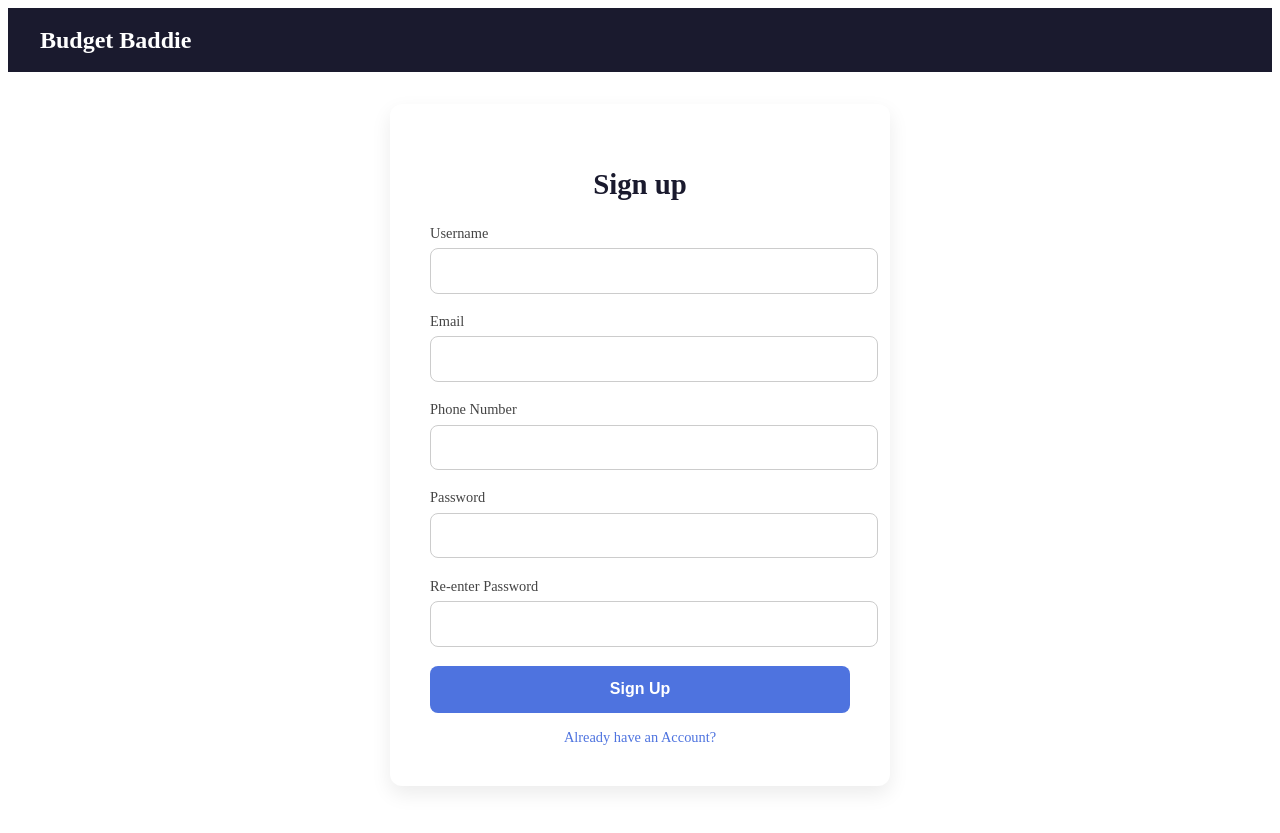
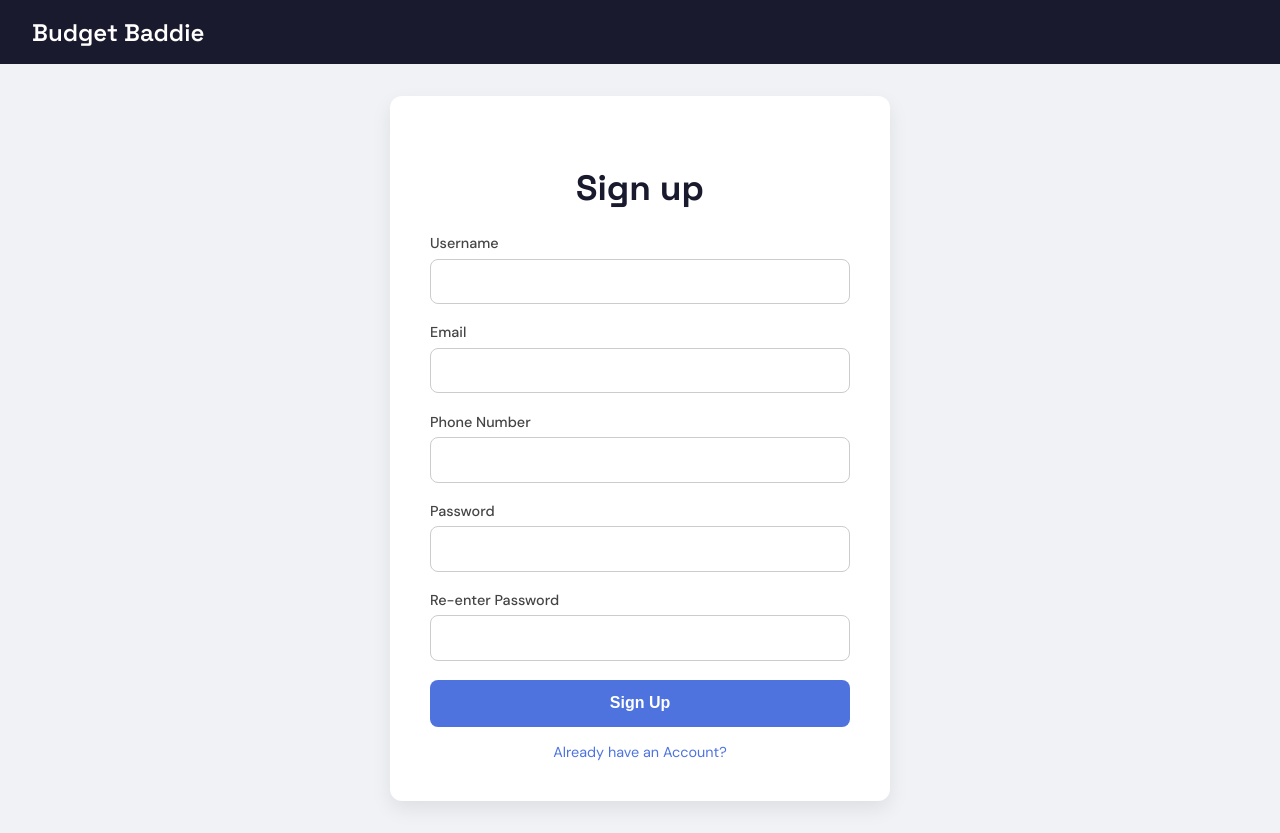
Before and after one commit to dababy5/budgetbaddie, a Django app: page /signup/ in a window 1280 px wide. Before the commit the page ends 790 px from the top, so only its background shows below. Run offline with Django 5.2, Linux system fonts and the light colour scheme; some libraries are stand-ins or nearby versions.

Commit message:
Fixed font for login and signup

```diff
--- a/static/style.css
+++ b/static/style.css
@@ -1,13 +1,15 @@
 /* === Global Styles === */
+body {
+  margin: 0;
+  padding: 0;
+  font-family: "DM Sans", sans-serif;
+  background-color: #f0f2f5;
+  color: #333;
+}
 
-
-/* Apply a unique layout to the welcome page body */
 /* === WELCOME PAGE STYLES === */
-
-/* This is the magic that centers everything on the welcome page! */
 body.welcome-page {
   font-family: 'Poppins', sans-serif;
-  background: #f0f2f5;
   display: flex;
   justify-content: center; /* Centers horizontally */
   align-items: center;   /* Centers vertically */
@@ -93,6 +95,7 @@ body.welcome-page {
 }
 
 .navbar .logo a {
+  font-family: 'Space Grotesk', sans-serif;
   text-decoration: none;
   font-size: 1.5rem;
   font-weight: 600;
@@ -134,9 +137,11 @@ body.welcome-page {
 }
 
 .header {
+  font-family: 'Space Grotesk', sans-serif;
+  font-weight: 700;
   text-align: center;
   margin-bottom: 1.5rem;
-  font-size: 1.8rem;
+  font-size: 2.2rem;
   color: #1a1a2e;
 }
 
@@ -159,6 +164,7 @@ input[type="password"] {
   border-radius: 8px;
   border: 1px solid #ccc;
   font-size: 1rem;
+  box-sizing: border-box;
   transition: border 0.2s ease, box-shadow 0.2s ease;
 }
 
```
Also changed, not shown: db.sqlite3.
